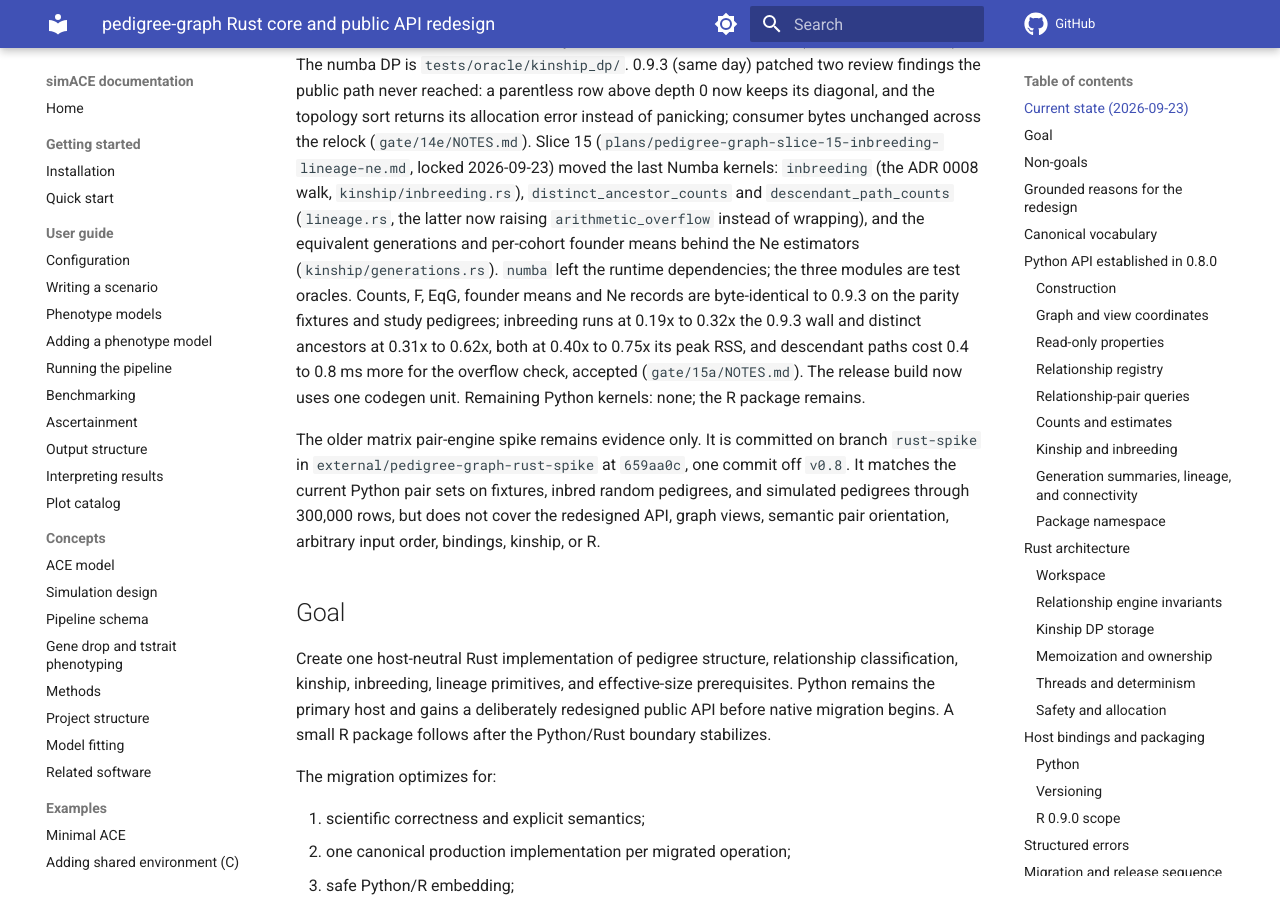
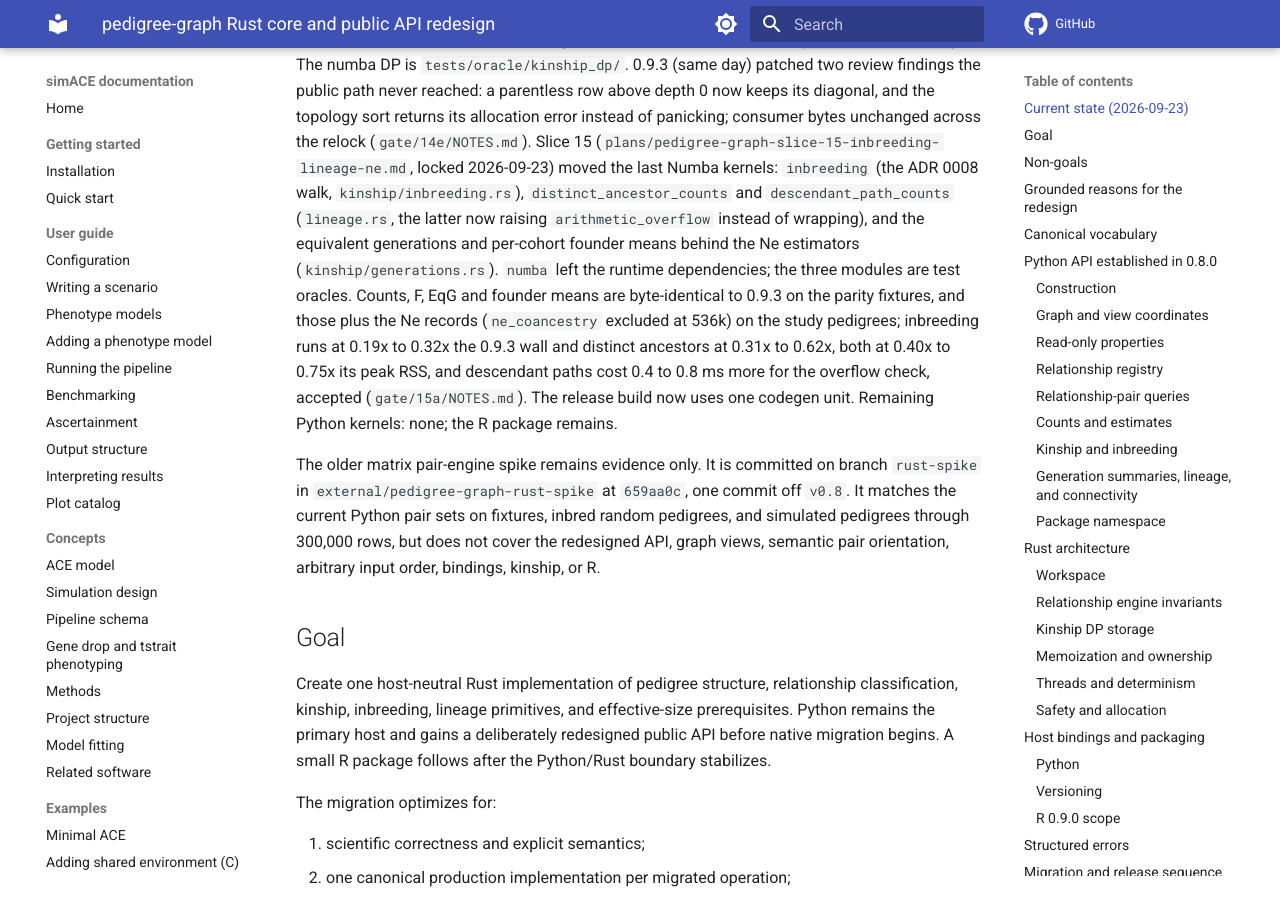
Before and after one commit to rwaples/simACE, an MkDocs documentation site: the page built from docs/plans/pedigree-graph-rust-core.md, in a window 1280 px wide and 900 px high, scrolled down 2333 px. Built offline with MkDocs 1.6.1 and Material for MkDocs 9.7.7, drawn with Linux system fonts in a browser that asks for light colours; comment, search, counter and statistics services are not loaded; some of the changed text lies outside the part shown.

Commit message:
Narrow the slice 15 parity claim and mark the 0.8.x step done
Ne records were compared on the study pedigrees only (ne_coancestry
excluded at 536k), not on the parity fixtures; the step heading gains the
"(done, ...)" marker its neighbour carries.

Claude-Session: https://claude.ai/code/session_01XeyodHr182GJAzDHxr5E3z

```diff
--- a/docs/plans/pedigree-graph-rust-core.md
+++ b/docs/plans/pedigree-graph-rust-core.md
@@ -110,8 +110,9 @@ Slice 15 (`plans/pedigree-graph-slice-15-inbreeding-lineage-ne.md`, locked
 `arithmetic_overflow` instead of wrapping), and the equivalent generations
 and per-cohort founder means behind the Ne estimators
 (`kinship/generations.rs`). `numba` left the runtime dependencies; the three
-modules are test oracles. Counts, F, EqG, founder means and Ne records are
-byte-identical to 0.9.3 on the parity fixtures and study pedigrees;
+modules are test oracles. Counts, F, EqG and founder means are
+byte-identical to 0.9.3 on the parity fixtures, and those plus the Ne
+records (`ne_coancestry` excluded at 536k) on the study pedigrees;
 inbreeding runs at 0.19x to 0.32x the 0.9.3 wall and distinct ancestors at
 0.31x to 0.62x, both at 0.40x to 0.75x its peak RSS, and descendant paths
 cost 0.4 to 0.8 ms more for the overflow check, accepted
@@ -698,7 +699,7 @@ independent test oracle.
 4. Add graceful capacity/NNZ failures.
 5. Delete replaced DP, allocator, and CSC production modules after parity.
 
-### 0.8.x — inbreeding, generation summary, lineage, and effective-size prerequisites
+### 0.8.x — inbreeding, generation summary, lineage, and effective-size prerequisites (done, 0.9.2 and 0.9.4)
 
 Port MZ-aware inbreeding, generation mean kinship, distinct ancestor counts, descendant
 path counts, equivalent generations and the per-cohort founder contribution means. Keep
```
